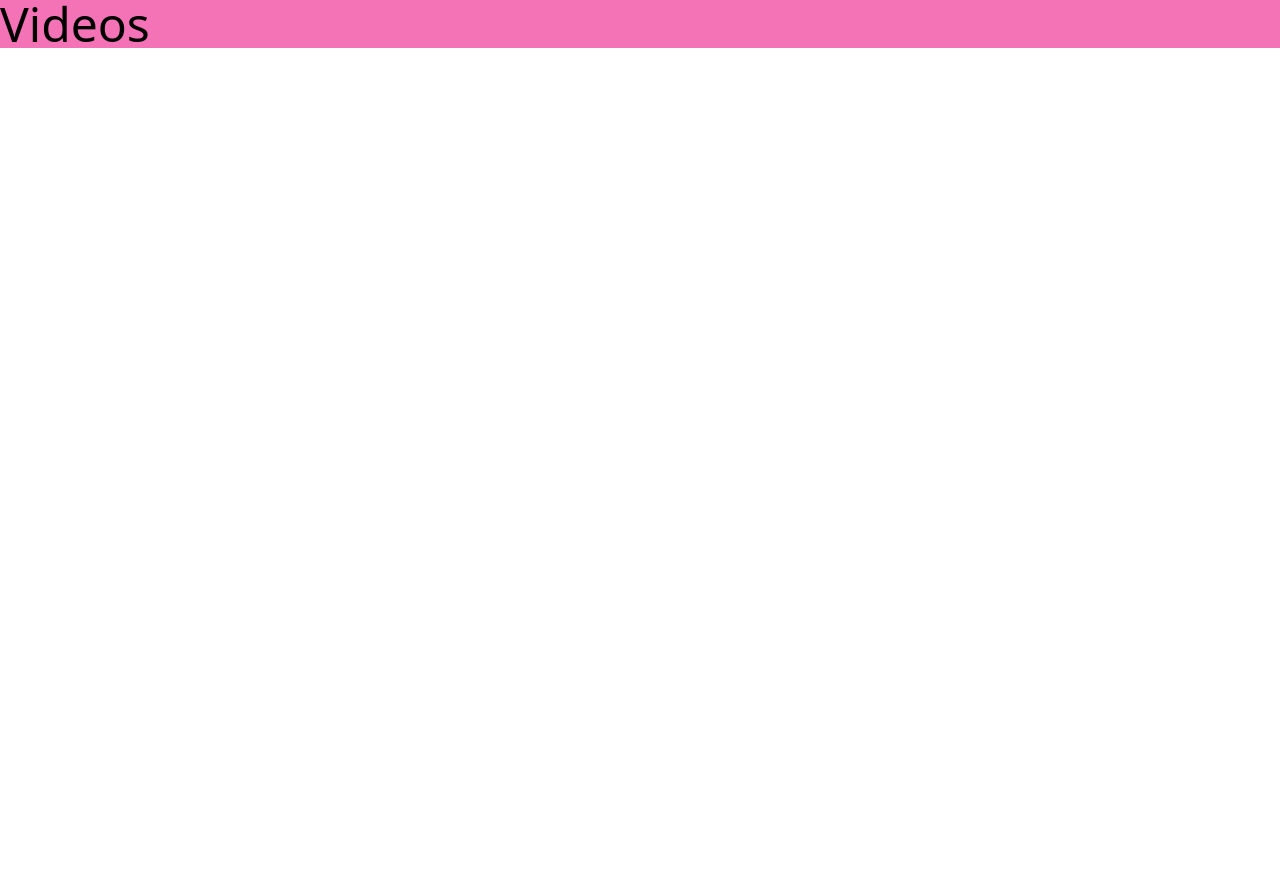
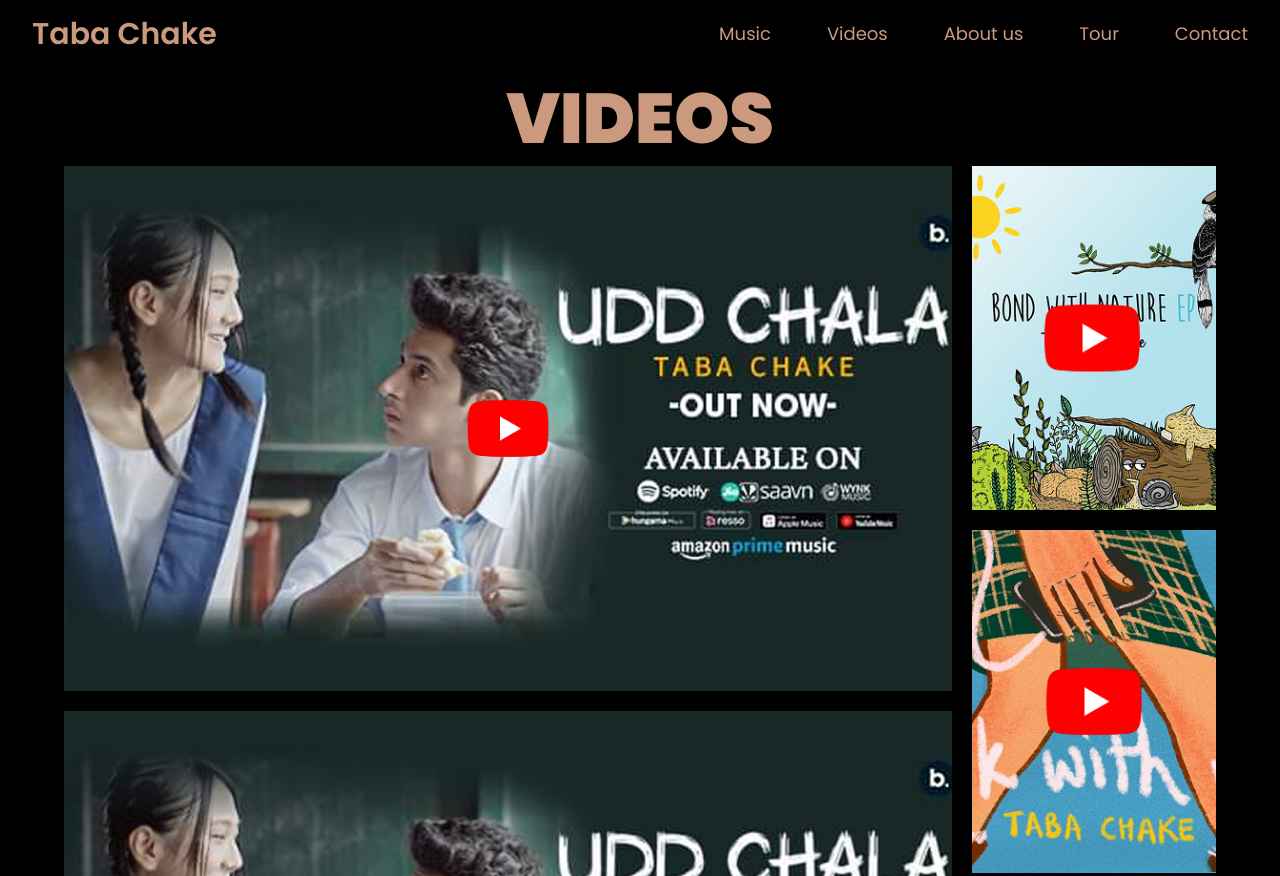
Before and after one commit to mikmak29/Web-Development-Eight, a website with bundled scripts: page src/pages/videos.html in a window 1280 px wide. Shown: the top 876 px of the page. Before the commit the page ends 800 px from the top, so only its background shows below. Built offline with nearby package versions, Linux system fonts and the light colour scheme.

Commit message:
page added

```diff
--- a/src/input.css
+++ b/src/input.css
@@ -15,3 +15,7 @@
 .music-image_size {
     @apply w-full h-[200px] object-cover md:h-[300px]
 }
+
+.videos-size {
+    @apply w-auto h-full aspect-auto object-cover cursor-pointer
+}
--- a/src/pages/videos.html
+++ b/src/pages/videos.html
@@ -10,7 +10,57 @@
 </head>
 
 <body>
-    <h1 class="text-5xl bg-pink-400">Videos</h1>
+    <header
+        class="relative min-width w-screen max-w-full h-auto bg-black z-10 sm:flex sm:justify-between sm:items-center sm:py-3 sm:px-5 lg:py-4 lg:px-8">
+        <div class="max-w-full bg-black p-3 flex justify-between items-center shrink-0 sm:p-0 sm:w-fit">
+            <a class="text-accent-color text-2xl font-poppins font-semibold cursor-pointer md:text-3xl"
+                href="../../index.html">Taba
+                Chake</a>
+            <div class="flex justify-center items-center">
+                <svg id="menuButton" class="cursor-pointer sm:hidden" width="25px" height="25px" stroke-width="1.7"
+                    viewBox="0 0 24 24" fill="none" xmlns="http://www.w3.org/2000/svg" color="#CB997E">
+                    <path d="M3 5H21" stroke="#CB997E" stroke-width="1.7" stroke-linecap="round"
+                        stroke-linejoin="round">
+                    </path>
+                    <path d="M3 12H21" stroke="#CB997E" stroke-width="1.7" stroke-linecap="round"
+                        stroke-linejoin="round">
+                    </path>
+                    <path d="M3 19H21" stroke="#CB997E" stroke-width="1.7" stroke-linecap="round"
+                        stroke-linejoin="round">
+                    </path>
+                </svg>
+            </div>
+        </div>
+        <nav id="dropdown_list"
+            class="absolute -top-[240px] left-0 w-full bg-[#FFE8D6] py-3 -z-10 translate-y-0 transform transition-transform duration-500 ease-in-out sm:static sm:-top-0 sm:w-fit sm:bg-transparent sm:py-0 sm:-z-0 sm:translate-y-0 sm:transition-none">
+            <ul
+                class="[&>li>a]:text-accent-color [&>li>a]:text-xl [&>li>a]:font-poppins flex flex-col items-center gap-4 [&>li>a]:sm:text-sm sm:flex-row sm:justify-between sm:gap-12 [&>li>a]:md:text-lg lg:gap-14">
+                <li><a href="music.html">Music</a></li>
+                <li><a href="videos.html">Videos</a></li>
+                <li><a href="about.html">About us</a></li>
+                <li><a href="tour.html">Tour</a></li>
+                <li><a href="contact.html">Contact</a></li>
+            </ul>
+        </nav>
+    </header>
+    <section class="min-width w-screen h-auto bg-black text-center space-y-3 p-4">
+        <h1 class="text-accent-color text-[4.4rem] font-poppins font-black text-center leading-none">VIDEOS</h1>
+        <div class="space-y-5 sm:space-y-0 sm:flex sm:gap-5 lg:px-12">
+            <div class="flex flex-col items-center gap-5">
+                <img src="../assets/videos/Group 1.png" alt="Video 1" class="videos-size">
+                <img src="../assets/videos/Group 1.png" alt="Video 1" class="videos-size">
+            </div>
+            <div class="flex flex-col items-center gap-5">
+                <img src="../assets/videos/Group 2.png" alt="Video 2" class="videos-size">
+                <img src="../assets/videos/Group 5.png" alt="Video 2" class="videos-size">
+                <img src="../assets/videos/Group 4.png" alt="Video 2" class="videos-size">
+            </div>
+        </div>
+        <h1 class=" text-accent-color text-sm font-poppins text-center py-4">Copyright © Taba Chake. All Rights Reserved
+        </h1>
+    </section>
+
+    <script type="module" src="../components/main.js"></script>
 </body>
 
 </html>
```
Also changed, not shown: dist/output.css.
